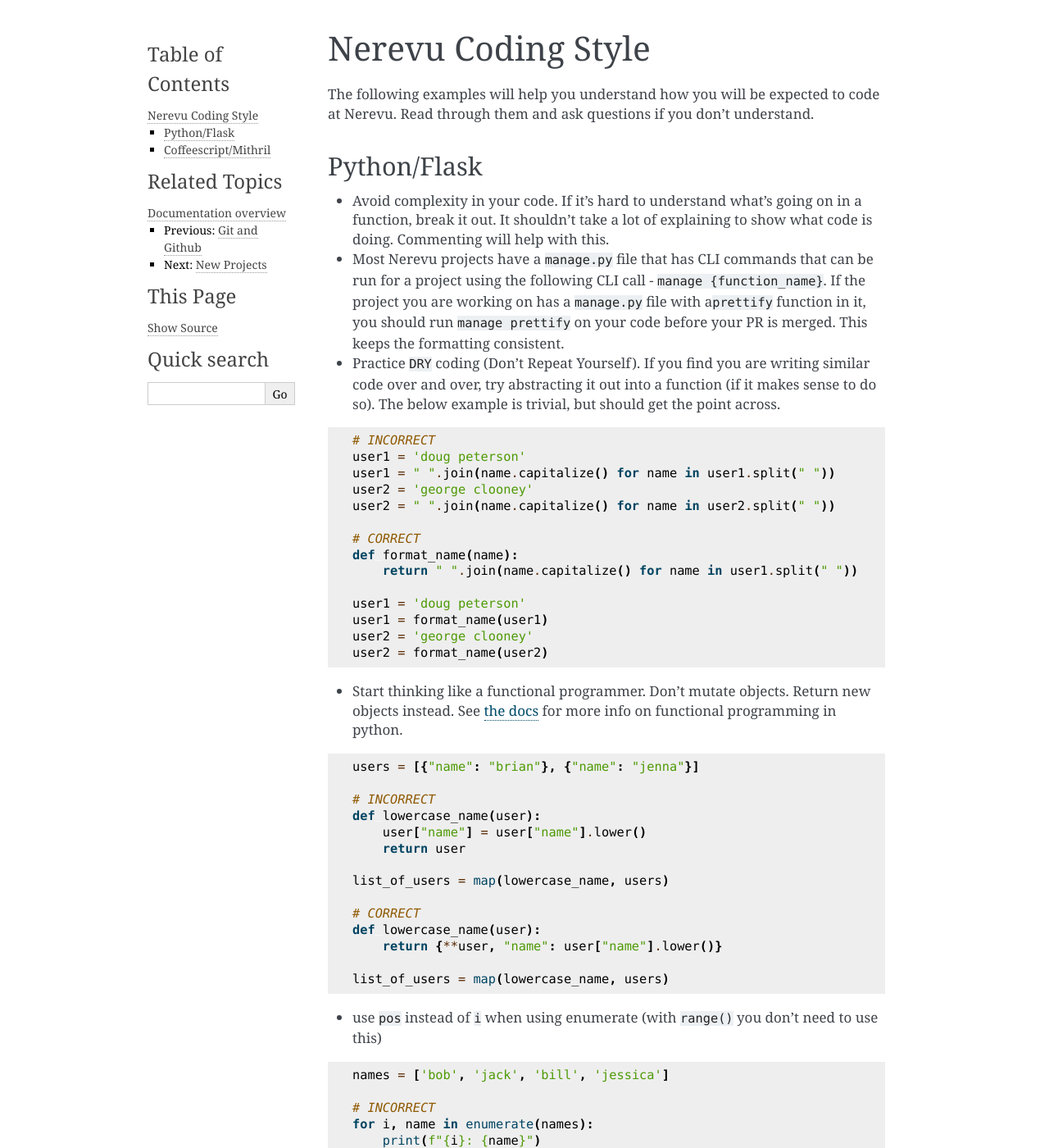
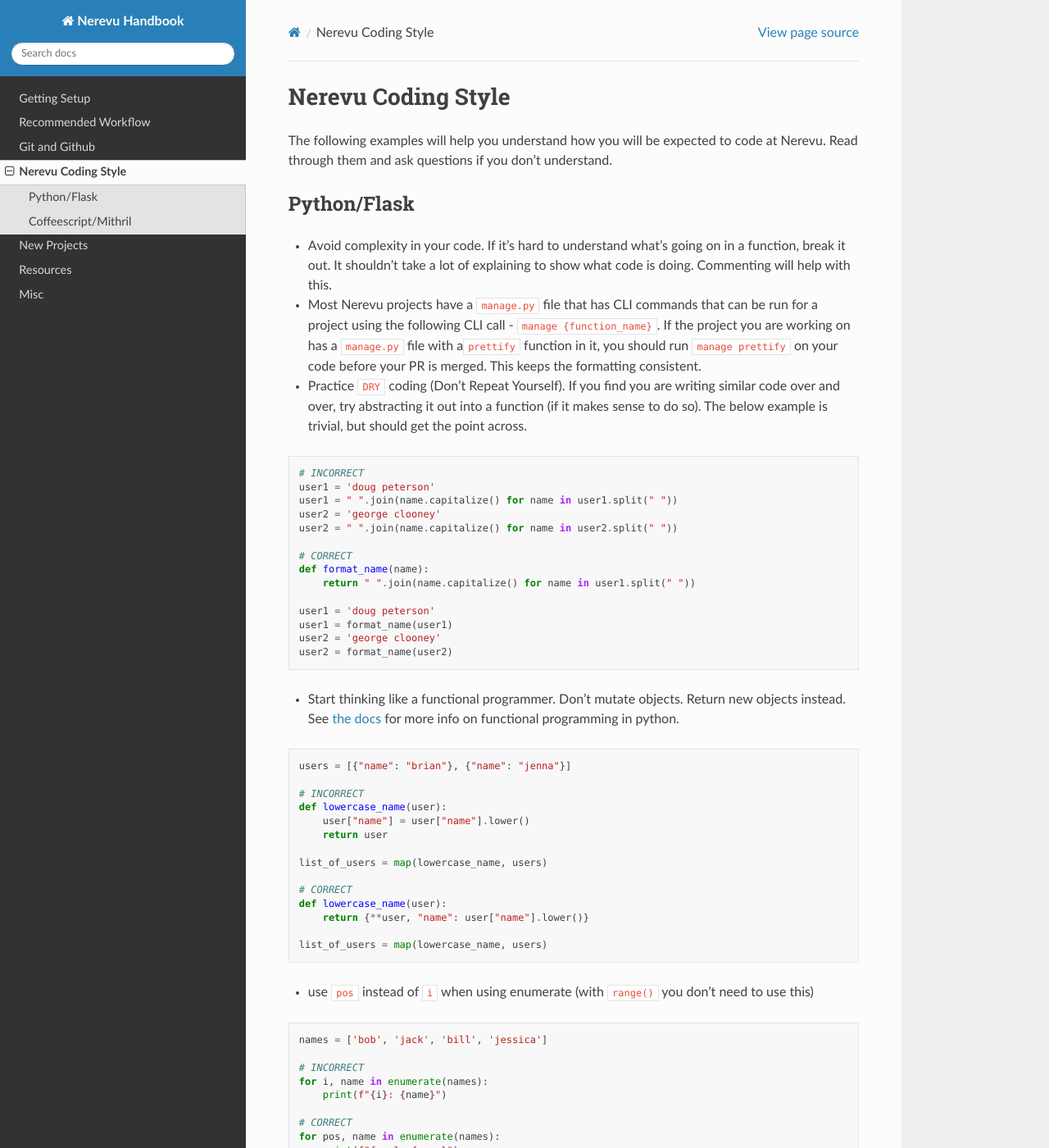
Before and after one commit to nerevu/handbook, a Sphinx documentation site: the page built from docs/code-style.md, in a window 1280 px wide and 1400 px high. Shown: the whole window at 82% size. Built offline with Sphinx 7.4.7 and the Read the Docs theme 2.0.0, drawn with Linux system fonts in a browser that asks for light colours; some of the changed text lies outside the part shown.

Commit message:
Switch theme

```diff
--- a/docs/conf.py
+++ b/docs/conf.py
@@ -50,22 +50,9 @@ exclude_patterns = ['_build', 'Thumbs.db', '.DS_Store']
 # The theme to use for HTML and HTML Help pages.  See the documentation for
 # a list of builtin themes.
 #
-# html_theme = 'sphinx_rtd_theme'
-html_theme = 'alabaster'
+html_theme = 'sphinx_rtd_theme'
 
 # Add any paths that contain custom static files (such as style sheets) here,
 # relative to this directory. They are copied after the builtin static files,
 # so a file named "default.css" will overwrite the builtin "default.css".
 html_static_path = ['_static']
-
-html_theme_options = {
-    # 'logo': 'logo.png',
-    # 'touch_icon': 'alabaster',
-    'description': 'Everything you need to excel at Nerevu',
-    'fixed_sidebar': True,
-    'sidebar_width': '200px',
-    'show_relbar_bottom': True,
-    'show_related': True,
-    'github_user': 'nerevu',
-    'github_repo': 'handbook',
-}
```
